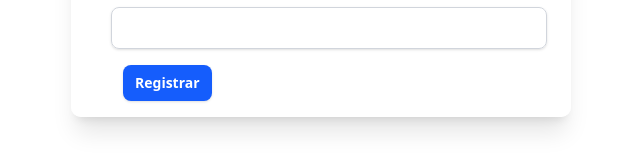
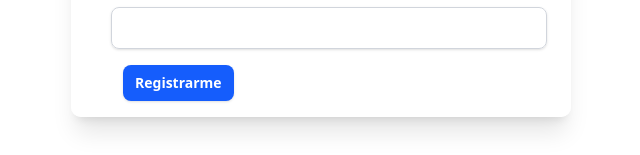
Before and after one commit to cyberscript-pro/AzFlota, a Next.js app: page /login in a window 1280 px wide. Both pictures are taken after a click on the button "Registrarme". Shown: the part 563-718 px from the top of the page, without its empty margins (319-959 px from the left). Built offline with nearby package versions, Linux system fonts and the light colour scheme.

Commit message:
fix: modulo loading updated

```diff
--- a/src/app/formularios/AddUser.tsx
+++ b/src/app/formularios/AddUser.tsx
@@ -34,7 +34,7 @@ export default function AddUserForm({ isOpen, onClose }: AddUserProps) {
     resolver: zodResolver(userSchemaPost),
   });
 
-  const { onSubmitData, submitSuccess, setSubmitSuccess } = useApiPost<Inputs>({
+  const { onSubmitData, submitSuccess, setSubmitSuccess, loadingPost } = useApiPost<Inputs>({
     url: "/api/users/",
     onClose: onClose,
     reset: reset,
@@ -110,7 +110,7 @@ export default function AddUserForm({ isOpen, onClose }: AddUserProps) {
               type="submit"
               className="mt-4 w-full rounded-md bg-blue-600 px-3 py-2 text-sm font-semibold text-white shadow-sm hover:bg-blue-500 sm:ml-3 sm:w-auto"
             >
-              Registrar
+              {loadingPost ? "Registrandote..." : "Registrarme"}
             </button>
           </form>
         </ModalBasicStyle>
--- a/src/app/login/page.tsx
+++ b/src/app/login/page.tsx
@@ -19,6 +19,7 @@ export type LoginInputs = {
 export default function Login() {
   const router = useRouter();
 
+  const [isLoading, setIsLoading] = useState(false);
   const [isLogin, setIsLogin] = useState(false);
   const [isRegister, setIsRegister] = useState(false);
   const [showPassword, setShowPassword] = useState(false);
@@ -39,6 +40,8 @@ export default function Login() {
   const [loginError, setLoginError] = useState("");
 
   const onSubmit = async (data: LoginInputs) => {
+    setIsLoading(true);
+
     const res = await signIn("credentials", {
       redirect: false,
       nickname: data.nickname,
@@ -49,6 +52,7 @@ export default function Login() {
       router.push("/dashboard");
     } else {
       setLoginError("Usuario o contraseña incorrectos");
+      setIsLoading(false);
     }
   };
 
@@ -118,7 +122,7 @@ export default function Login() {
                 type="submit"
                 className={`inline-flex w-full justify-center rounded-md bg-blue-600 px-3 py-2 text-sm font-semibold text-white shadow-sm hover:bg-blue-500 sm:ml-3 sm:w-auto`}
               >
-                Iniciar Sesion
+                {isLoading ? "Iniciando Sesion..." : "Iniciar Sesion"}
               </button>
               <button
                 type="button"
```
Lines whose indentation alone changed are shown as unchanged.
